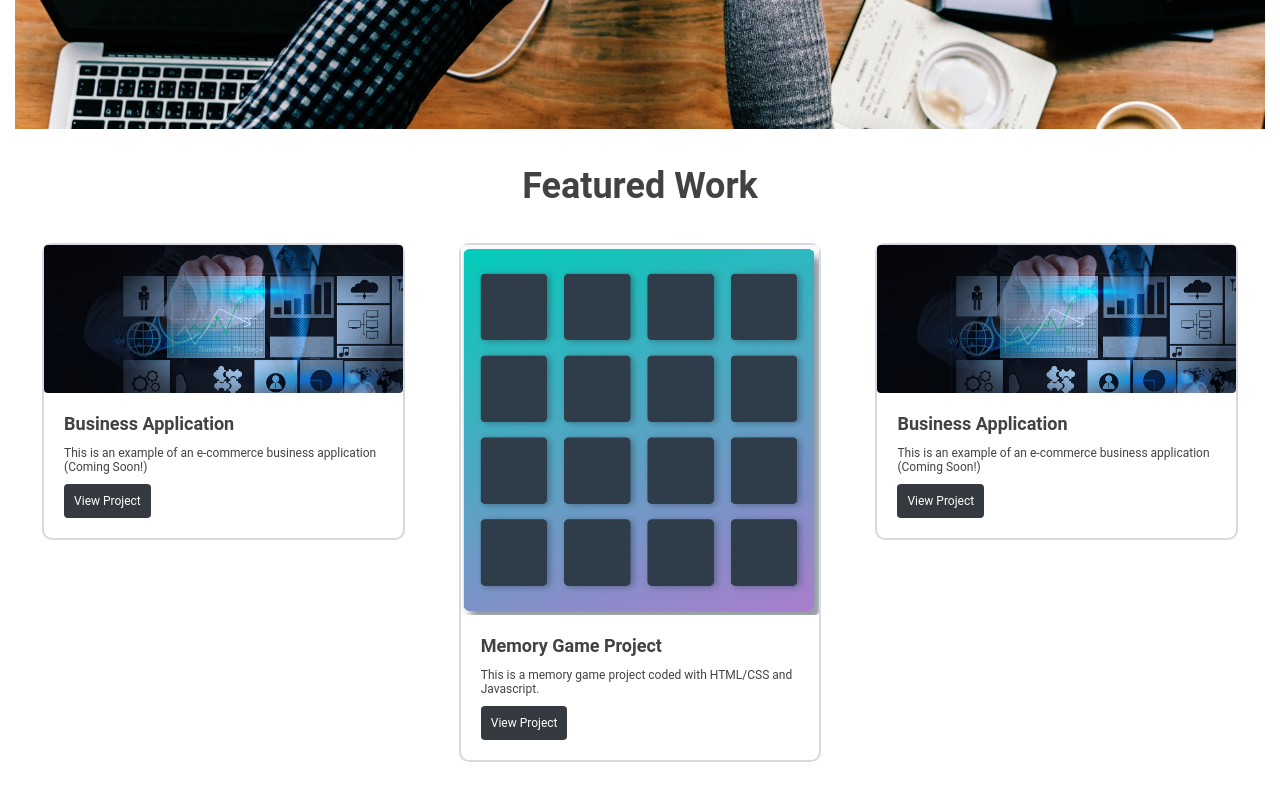
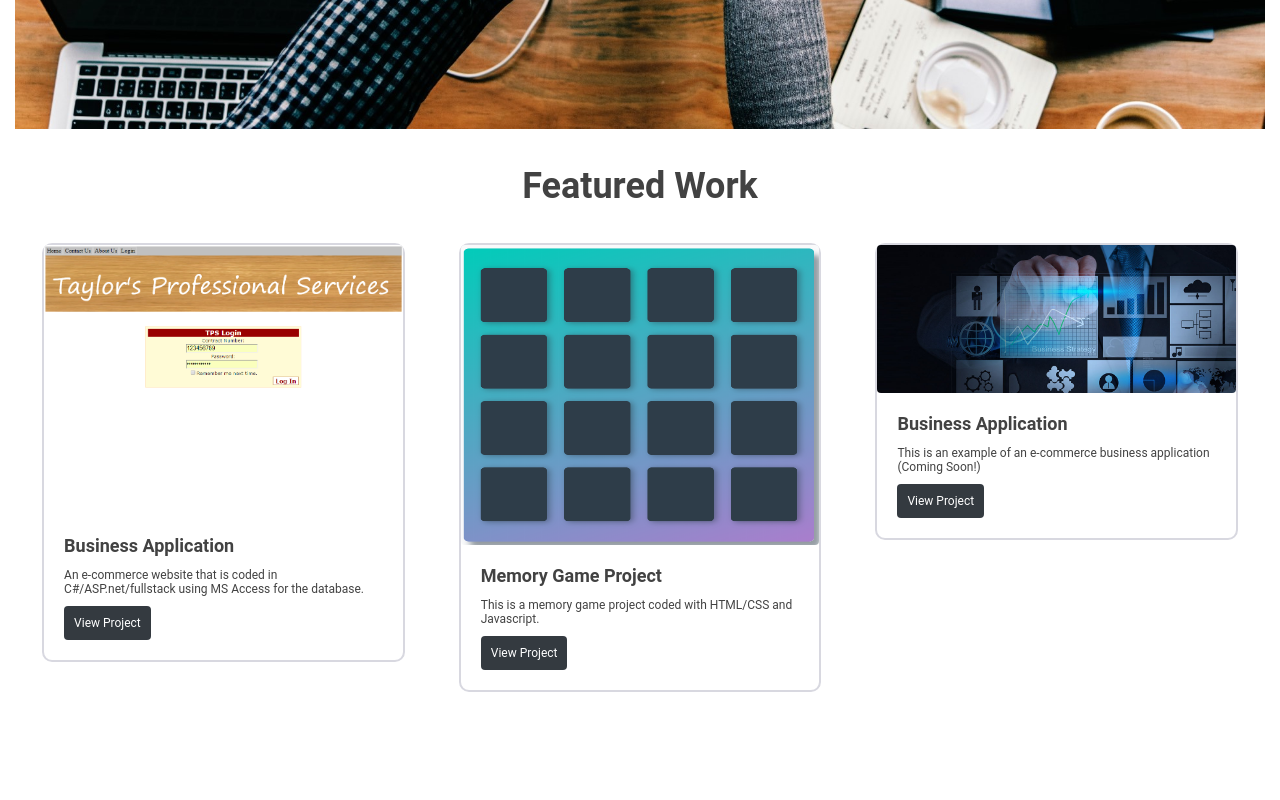
Before and after one commit to benci-magpoc/benci-magpoc.github.io, a plain HTML site: page index.html in a window 1280 px wide. Shown: the part 808-1608 px from the top of the page. Drawn offline with Linux system fonts and the light colour scheme.

Commit message:
Adding some changes.

```diff
--- a/css/main.css
+++ b/css/main.css
@@ -154,6 +154,10 @@ main {
   border-radius: 10px;
 }
 
+.project__cards .project__img {
+  max-height: 300px;
+}
+
 .project__column {
   position: relative;
   max-width: 50%;
--- a/index.html
+++ b/index.html
@@ -42,11 +42,11 @@
 				<ul class="projects__list">
 					<li class="project__column">
 						<div class="project__cards">
-							<img class="project__img" src="images/business.jpg" alt="business image">
+							<img class="project__img" src="images/business-application.png" alt="business image">
 							<div class="project__body">
 								<h2> Business Application </h2>
-								<p> This is an example of an e-commerce business application (Coming Soon!)</p>
-								<a href"#" class="project__link__button"> View Project </a>
+								<p> An e-commerce website that is coded in C#/ASP.net/fullstack using MS Access for the database. </p>
+								<a href"http://tpswebsite.somee.com/frmLogin.aspx" class="project__link__button"> View Project </a>
 							</div>
 						</div>
 					</li>
```
Also changed, not shown: images/business-application.png (added).
